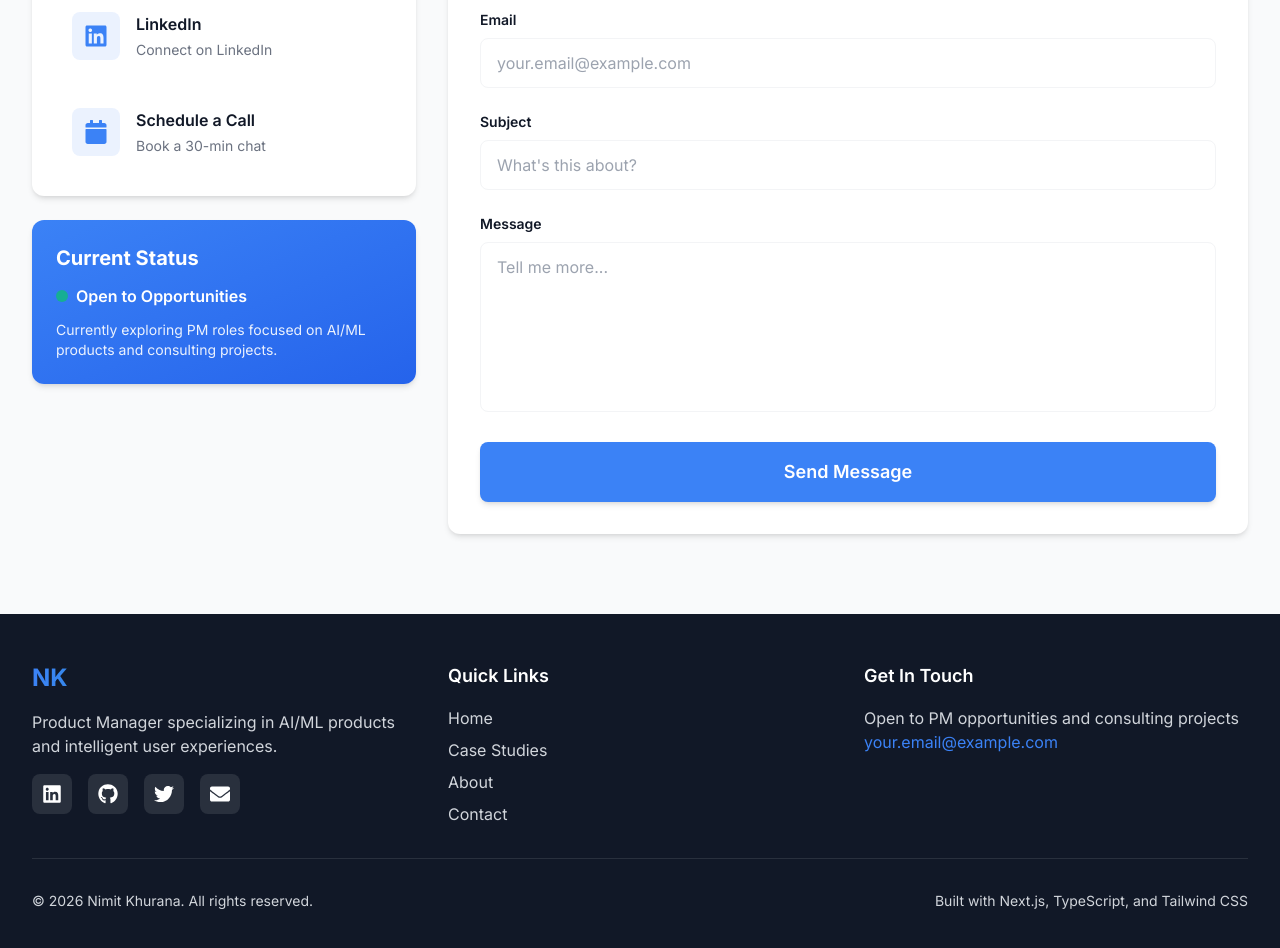
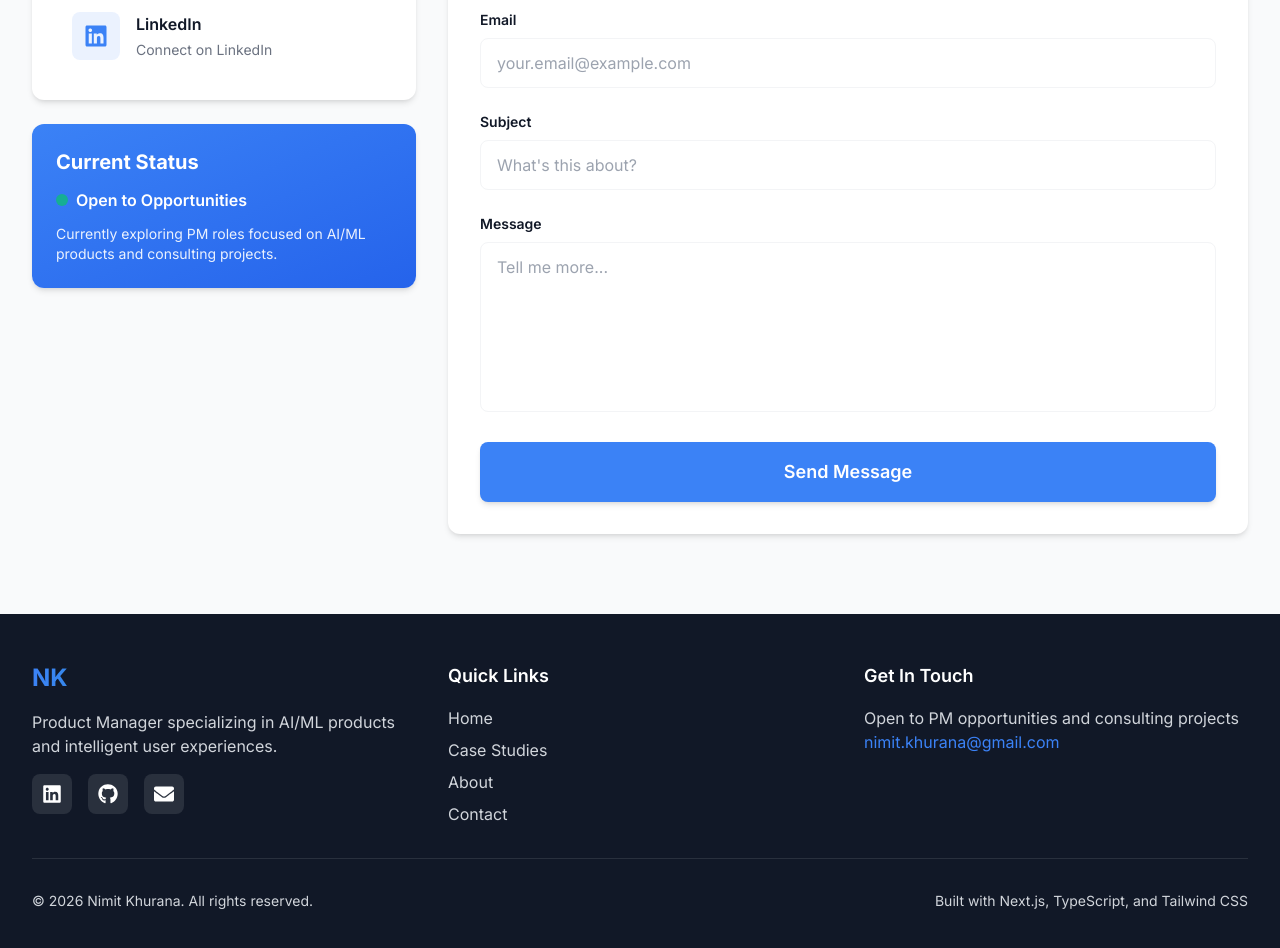
Before and after one commit to n-kh/portfolio-site, a Next.js app: page /contact in a window 1280 px wide. Shown: the part 480-1428 px from the top of the page. Built offline with nearby package versions, Linux system fonts and the light colour scheme.

Commit message:
Update contact information with real email and LinkedIn

```diff
--- a/app/contact/page.tsx
+++ b/app/contact/page.tsx
@@ -64,7 +64,7 @@ export default function ContactPage() {
 
               {/* Email */}
               <a
-                href="mailto:your.email@example.com"
+                href="mailto:nimit.khurana@gmail.com"
                 className="flex items-start gap-4 p-4 rounded-lg hover:bg-background-light transition-colors group mb-4"
               >
                 <div className="w-12 h-12 bg-primary/10 rounded-lg flex items-center justify-center group-hover:bg-primary/20 transition-colors flex-shrink-0">
@@ -73,17 +73,17 @@ export default function ContactPage() {
                 <div>
                   <div className="font-semibold text-text mb-1">Email</div>
                   <div className="text-sm text-text-secondary">
-                    your.email@example.com
+                    nimit.khurana@gmail.com
                   </div>
                 </div>
               </a>
 
               {/* LinkedIn */}
               <a
-                href="https://linkedin.com/in/your-profile"
+                href="https://linkedin.com/in/nimitkhurana"
                 target="_blank"
                 rel="noopener noreferrer"
-                className="flex items-start gap-4 p-4 rounded-lg hover:bg-background-light transition-colors group mb-4"
+                className="flex items-start gap-4 p-4 rounded-lg hover:bg-background-light transition-colors group"
               >
                 <div className="w-12 h-12 bg-primary/10 rounded-lg flex items-center justify-center group-hover:bg-primary/20 transition-colors flex-shrink-0">
                   <FaLinkedin className="w-6 h-6 text-primary" />
@@ -92,26 +92,6 @@ export default function ContactPage() {
                   <div className="font-semibold text-text mb-1">LinkedIn</div>
                   <div className="text-sm text-text-secondary">
                     Connect on LinkedIn
-                  </div>
-                </div>
-              </a>
-
-              {/* Calendar */}
-              <a
-                href="https://calendly.com/your-link"
-                target="_blank"
-                rel="noopener noreferrer"
-                className="flex items-start gap-4 p-4 rounded-lg hover:bg-background-light transition-colors group"
-              >
-                <div className="w-12 h-12 bg-primary/10 rounded-lg flex items-center justify-center group-hover:bg-primary/20 transition-colors flex-shrink-0">
-                  <FaCalendar className="w-6 h-6 text-primary" />
-                </div>
-                <div>
-                  <div className="font-semibold text-text mb-1">
-                    Schedule a Call
-                  </div>
-                  <div className="text-sm text-text-secondary">
-                    Book a 30-min chat
                   </div>
                 </div>
               </a>
--- a/components/Footer.tsx
+++ b/components/Footer.tsx
@@ -9,22 +9,17 @@ export default function Footer() {
   const socialLinks = [
     {
       name: 'LinkedIn',
-      href: 'https://linkedin.com/in/your-profile',
+      href: 'https://linkedin.com/in/nimitkhurana',
       icon: FaLinkedin,
     },
     {
       name: 'GitHub',
-      href: 'https://github.com/your-profile',
+      href: 'https://github.com/n-kh',
       icon: FaGithub,
     },
     {
-      name: 'Twitter',
-      href: 'https://twitter.com/your-profile',
-      icon: FaTwitter,
-    },
-    {
       name: 'Email',
-      href: 'mailto:your.email@example.com',
+      href: 'mailto:nimit.khurana@gmail.com',
       icon: FaEnvelope,
     },
   ];
@@ -89,10 +84,10 @@ export default function Footer() {
             <div className="space-y-2 text-gray-300">
               <p>Open to PM opportunities and consulting projects</p>
               <a
-                href="mailto:your.email@example.com"
+                href="mailto:nimit.khurana@gmail.com"
                 className="text-primary hover:text-primary-light transition-colors"
               >
-                your.email@example.com
+                nimit.khurana@gmail.com
               </a>
             </div>
           </div>
```
Also changed, not shown: 1 other file (tests, documents, lock files or other folders).
